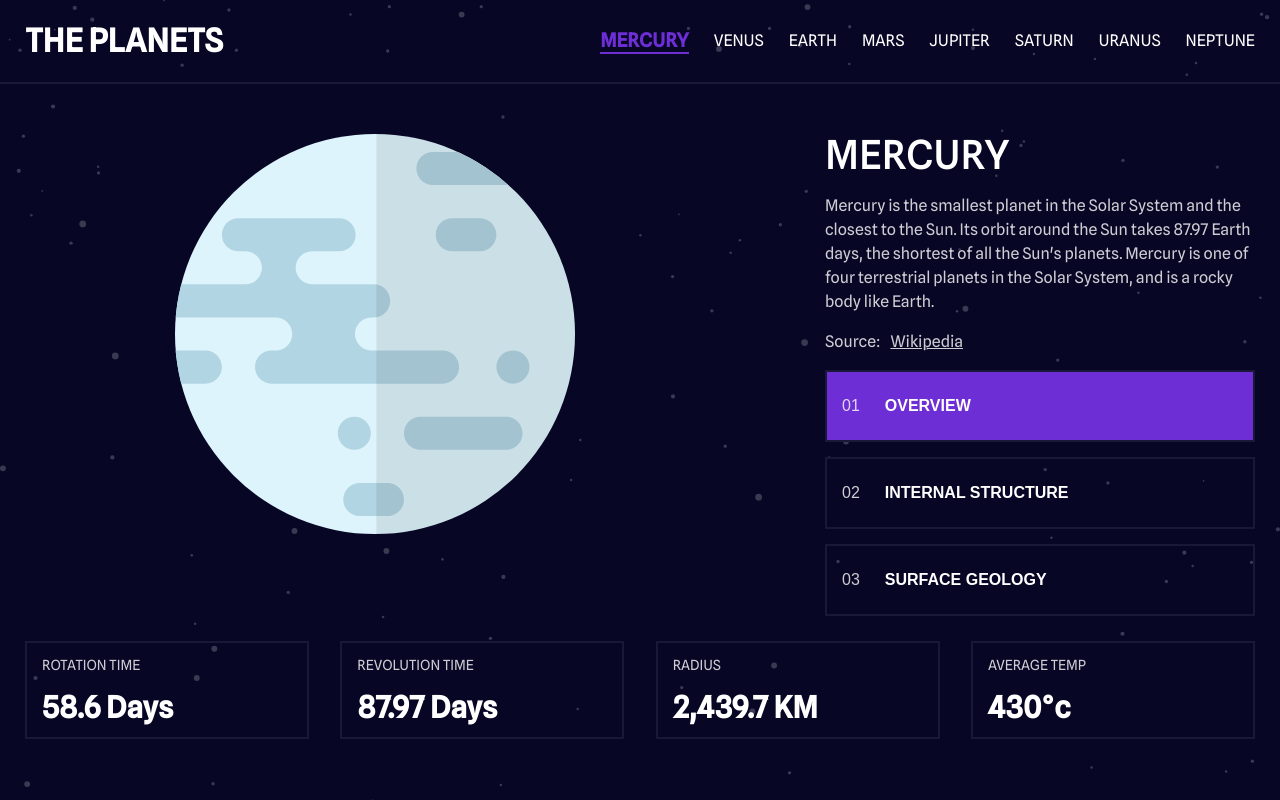
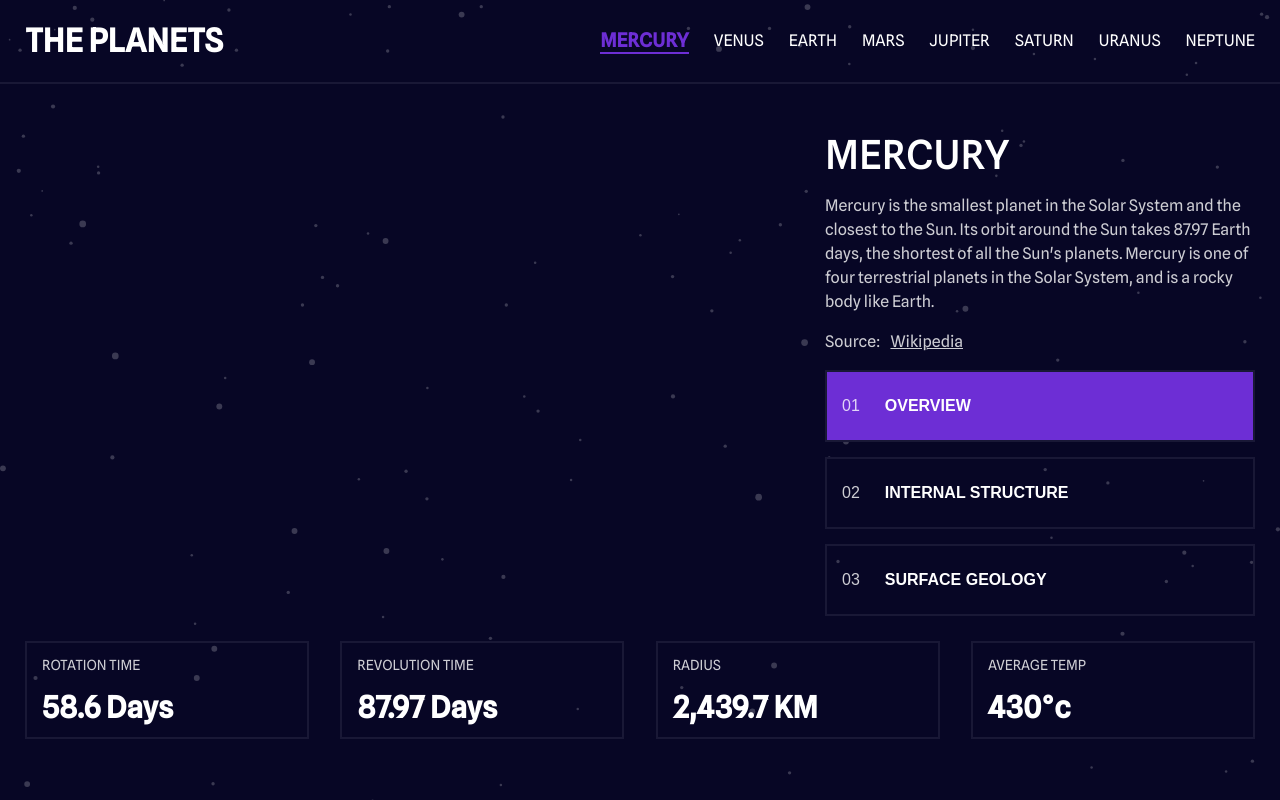
Before and after one commit to frubes05/planets-site, a React (Create React App) app: page /Mercury in a window 1280 px wide. Built offline with nearby package versions, Linux system fonts and the light colour scheme.

Commit message:
Added smh

```diff
--- a/src/components/Information.tsx
+++ b/src/components/Information.tsx
@@ -32,15 +32,7 @@ export const Information = ({ planet }: any) => {
 
   return (
     <article className="planet__article">
-      {currentImage && (
-        <div className="planet__article__show">
-          <img
-            className="planet__article__image"
-            src={`${currentImage[type]}`}
-            alt={`${currentImage.name}`}
-          ></img>
-        </div>
-      )}
+
       <ul className="planet__article__details">
         <div className="planet__article__texts">
         <h2 className="planet__article__title">{planet.name}</h2>
```
